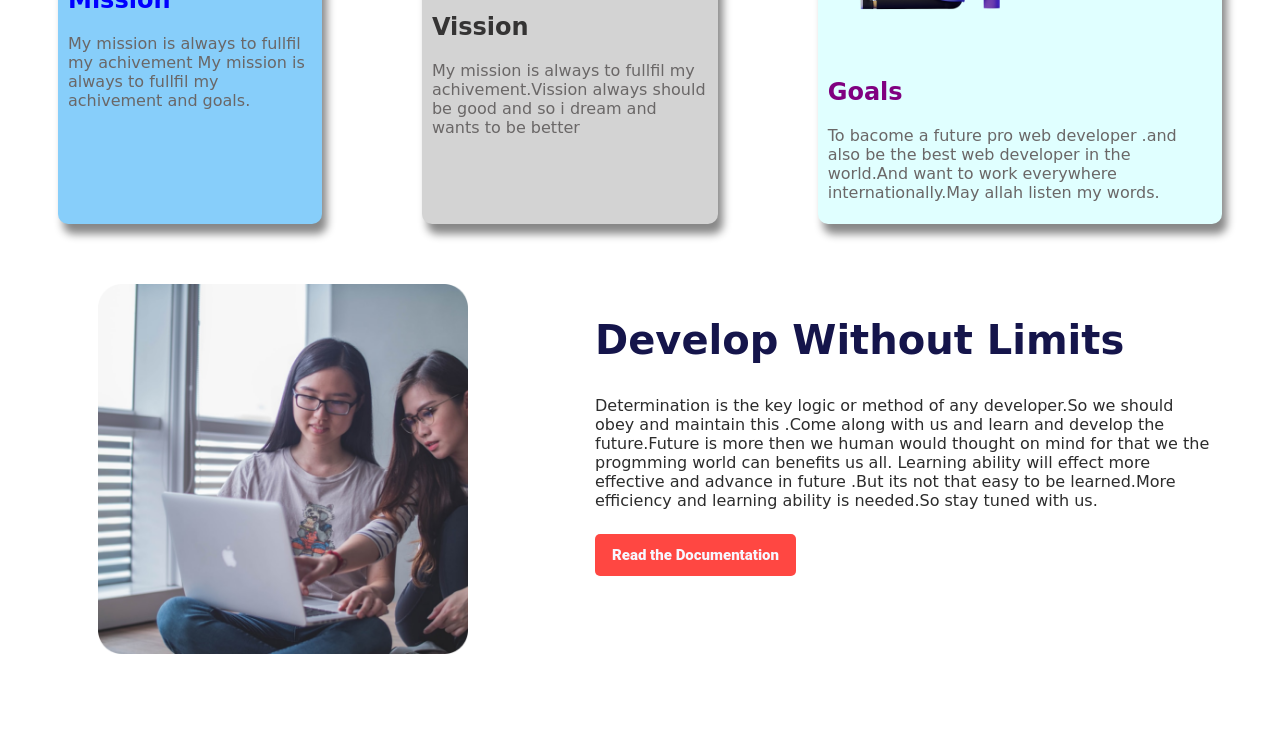
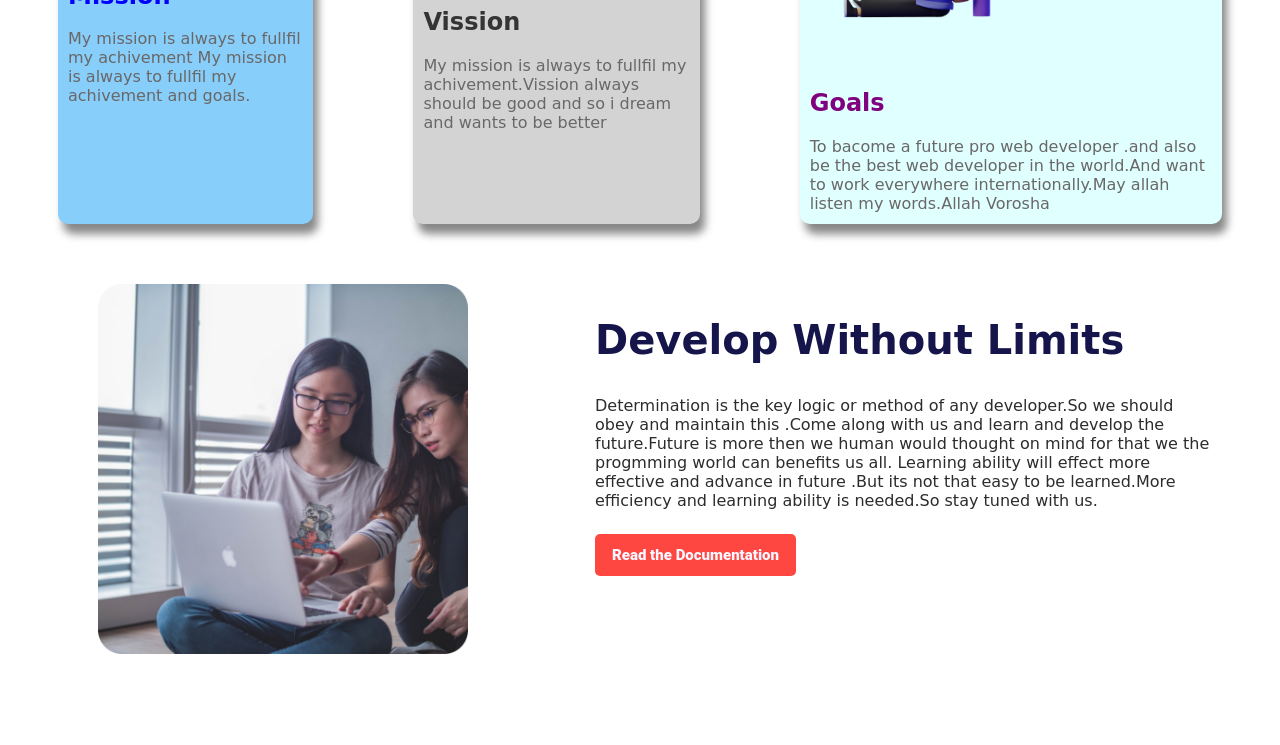
Before and after one commit to SakawatSakib/target-2022, a plain HTML site: page index.html in a window 1280 px wide. Shown: the part 940-1685 px from the top of the page. Drawn offline with Linux system fonts and the light colour scheme; a web font is replaced by a local one.

Commit message:
having problem after git push

```diff
--- a/index.html
+++ b/index.html
@@ -67,7 +67,7 @@
 
  <div >
          <h2>Goals</h2>
-         <p>To bacome a future pro web developer .and also be the best web developer in the world.And want to work everywhere internationally.May allah listen my words.
+         <p>To bacome a future pro web developer .and also be the best web developer in the world.And want to work everywhere internationally.May allah listen my words.Allah Vorosha
          </p>
  </div>
 
```
